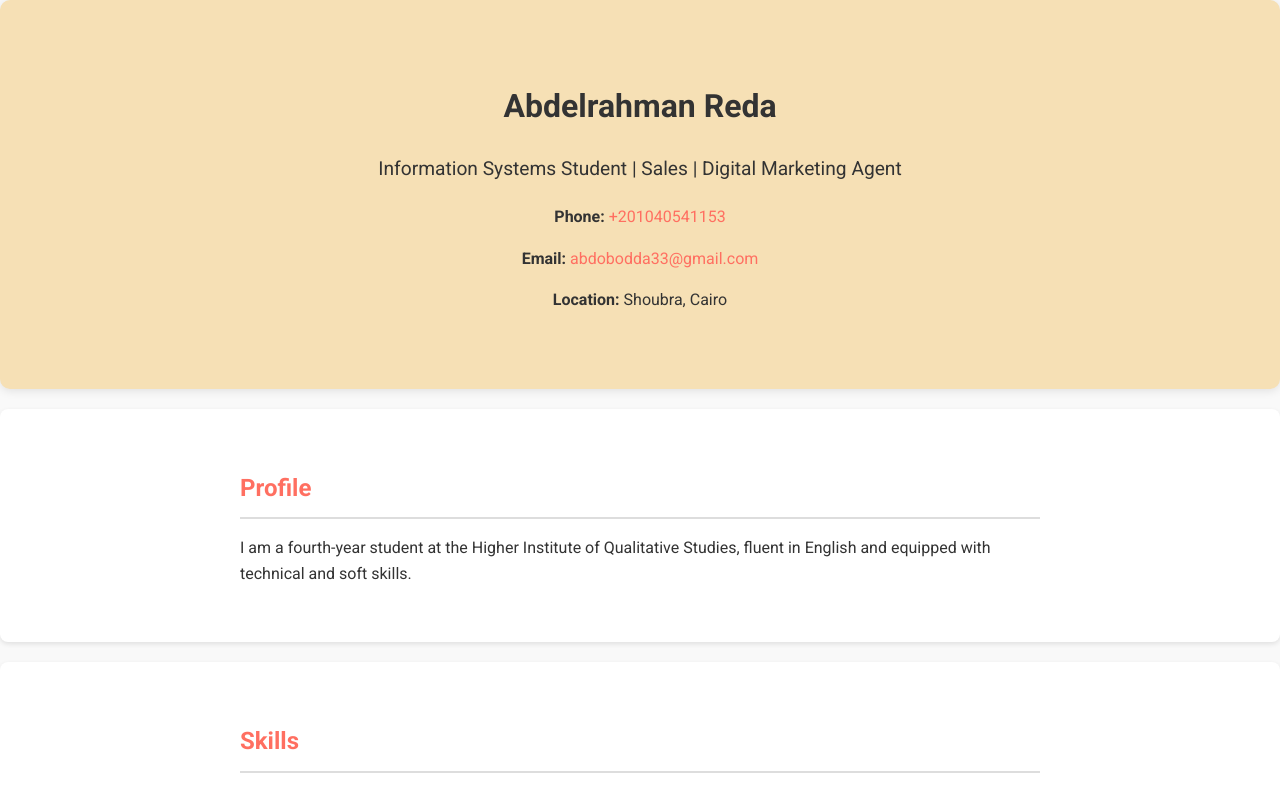
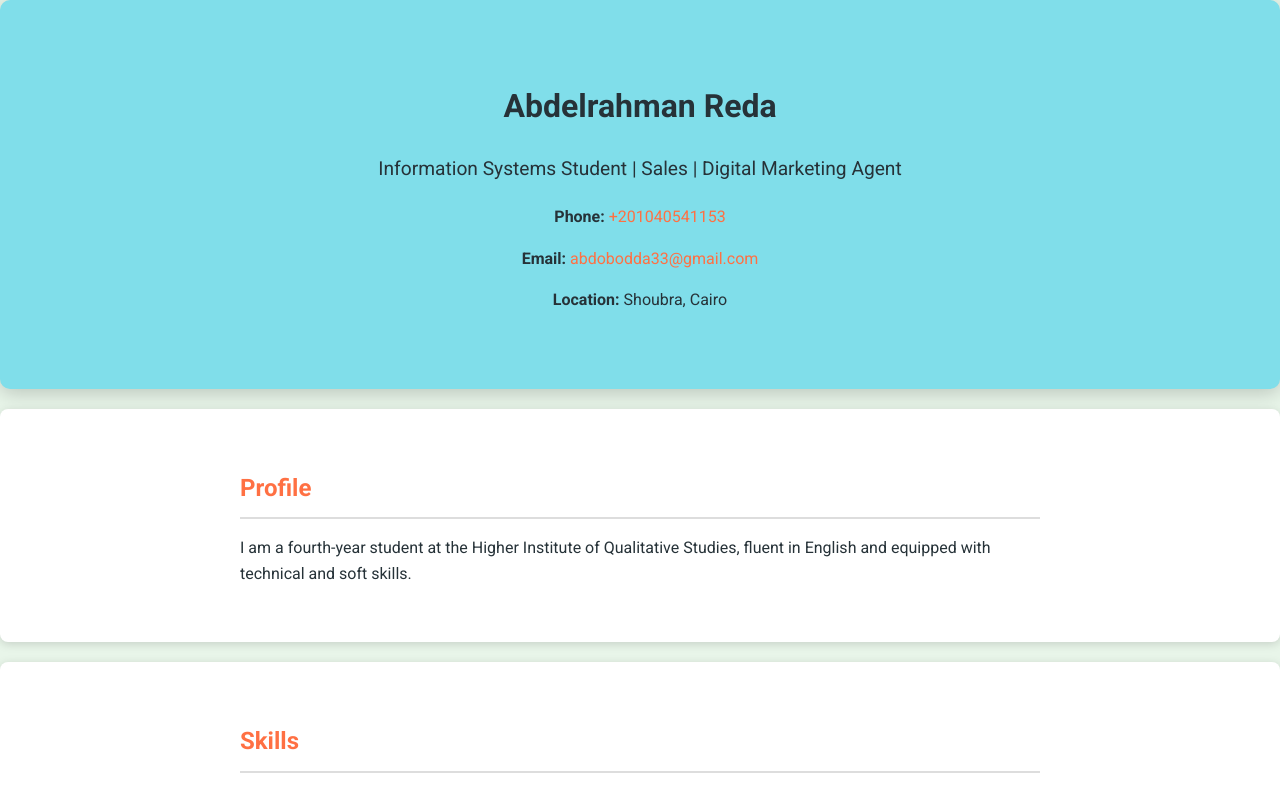
Before and after one commit to Bodda30/Abdelrahman-reda-CV, a plain HTML site: page index.html in a window 1280 px wide. Both pictures are taken after a click on the element "Skills". Shown: the top 786 px of the page. Drawn offline with Linux system fonts and the light colour scheme.

Commit message:
Update index.html

```diff
--- a/index.html
+++ b/index.html
@@ -10,30 +10,31 @@
         body {
             font-family: 'Roboto', sans-serif;
             line-height: 1.6;
-            background-color: #f9f9f9; /* Light background */
-            color: #333; /* Dark text */
+            background-color: #e8f5e9; /* Soft green background */
+            color: #263238; /* Dark grey text */
             margin: 0;
             padding: 0;
             transition: background-color 0.3s;
         }
         .container {
-            width: 80%;
+            width: 90%;
             max-width: 800px; /* Limit max width for better readability */
             margin: 0 auto;
             padding: 20px;
         }
         .main-header {
-            background: #f6e0b5; /* Soft background color */
-            color: #333; /* Dark text */
+            background: #80deea; /* Light blue background */
+            color: #263238; /* Dark text */
             padding: 40px 20px;
             text-align: center;
             border-radius: 10px;
-            box-shadow: 0 2px 10px rgba(0, 0, 0, 0.1);
+            box-shadow: 0 4px 20px rgba(0, 0, 0, 0.2);
             margin-bottom: 20px;
-            transition: box-shadow 0.3s;
+            transition: box-shadow 0.3s, transform 0.3s;
         }
         .main-header:hover {
-            box-shadow: 0 4px 20px rgba(0, 0, 0, 0.2);
+            box-shadow: 0 8px 30px rgba(0, 0, 0, 0.3);
+            transform: translateY(-2px); /* Lift effect */
         }
         .subtitle {
             font-size: 1.2em;
@@ -44,17 +45,17 @@
             margin-bottom: 20px;
             padding: 20px;
             background: #ffffff; /* Clean white background */
-            box-shadow: 0 2px 5px rgba(0, 0, 0, 0.1);
+            box-shadow: 0 2px 10px rgba(0, 0, 0, 0.15);
             border-radius: 8px;
             cursor: pointer; /* Indicate clickable */
             transition: transform 0.3s, box-shadow 0.3s;
         }
         section:hover {
-            transform: translateY(-2px); /* Subtle lift on hover */
-            box-shadow: 0 4px 10px rgba(0, 0, 0, 0.15);
+            transform: translateY(-4px); /* Slight lift on hover */
+            box-shadow: 0 4px 20px rgba(0, 0, 0, 0.2);
         }
         h2 {
-            color: #ff6f61; /* Minimal color for headers */
+            color: #ff7043; /* Warm coral for headers */
             border-bottom: 2px solid #ddd; /* Subtle accent border */
             padding-bottom: 10px;
             margin-bottom: 15px;
@@ -77,17 +78,18 @@
             padding-left: 0;
         }
         ul li {
-            background: #f6f6f6; /* Light grey background for list items */
+            background: #ffe0b2; /* Light orange background for list items */
             margin: 10px 0;
             padding: 10px;
             border-radius: 5px;
-            transition: background 0.3s;
+            transition: background 0.3s, transform 0.3s;
         }
         ul li:hover {
-            background: #eaeaea; /* Slightly darker on hover */
+            background: #ffcc80; /* Slightly darker on hover */
+            transform: scale(1.02); /* Scale effect on hover */
         }
         footer {
-            background: #333; /* Dark footer */
+            background: #263238; /* Dark footer */
             color: white;
             padding: 15px 0;
             text-align: center;
@@ -95,7 +97,7 @@
             margin-top: 20px;
         }
         a {
-            color: #ff6f61; /* Link color */
+            color: #ff7043; /* Link color */
             text-decoration: none;
         }
         a:hover {
```
